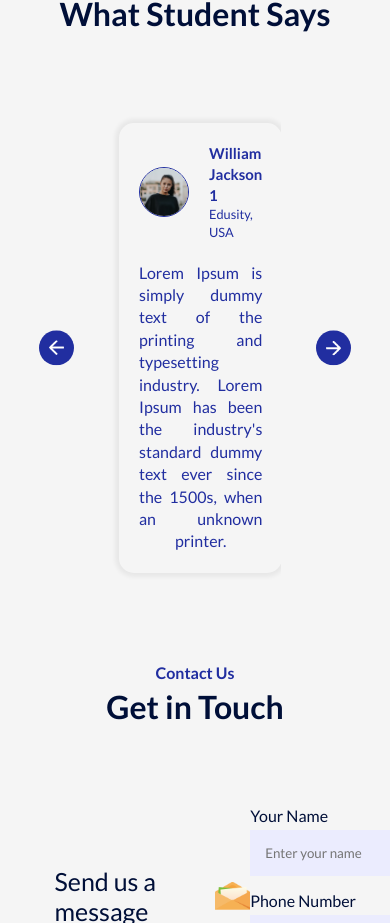
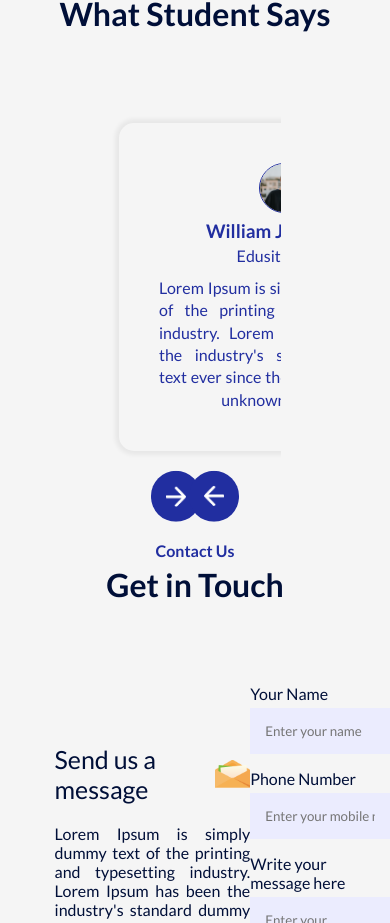
Before and after one commit to FlavioAvdulla/react_website_03, a React app: page / in a window 390 px wide. Shown: the part 3820-4743 px from the top of the page. Built offline with nearby package versions, Linux system fonts and the light colour scheme; the HTML template or start-up script is replaced by a standard one.

Commit message:
website update

```diff
--- a/src/Components/Testimonials/Testimonials.css
+++ b/src/Components/Testimonials/Testimonials.css
@@ -90,11 +90,16 @@
 		justify-content: center;
 		font-size: 1rem;
 	}
+
 	.slider ul {
-	display: flex;
-	width: 400%;
-	overflow-x: hidden;
-	transition: 0.5s;
+		display: flex;
+		width: 400%;
+		overflow-x: hidden;
+		transition: 0.5s;
+	}
+
+	.slide {
+		padding: 40px;
 	}
 }
 
@@ -114,7 +119,7 @@
 	}
 
 	.slide {
-		padding: 20px;
+		padding: 40px;
 	}
 
 	.slide img {
@@ -134,9 +139,49 @@
 	}
 }
 
-@media (max-width: 700px) {
-	.testimonials {
-		padding: 0 70px;
+@media (max-width: 600px) {
+	.user-info {
+		display: block;
+		margin-bottom: 10px;
+		font-size: 1rem;
+		align-items: center;
 	}
 
+	.user-info {
+		font-size: 1rem;
+		text-align: center;
+	}
+
+	.slider p {
+		font-size: 1rem;
+	}
+
+	.slide img {
+		justify-content: center;
+		align-items: center;
+		align-self: center;
+		margin-left: 100px;
+		margin-right: 100px;
+		/* width: 100px; */
+	}
+
+	.slide {
+		padding: 40px;
+	}
+
+	.next-btn,
+.back-btn {
+	position: absolute;
+	top: 110%;
+	right: 0;
+	transform: translateY(-50%);
+	padding: 15px;
+	width: 50px;
+	margin-left: 150px;
+	margin-right: 150px;
+	border-radius: 50%;
+	cursor: pointer;
+	background: #212ea0;
 }
+
+}
```
